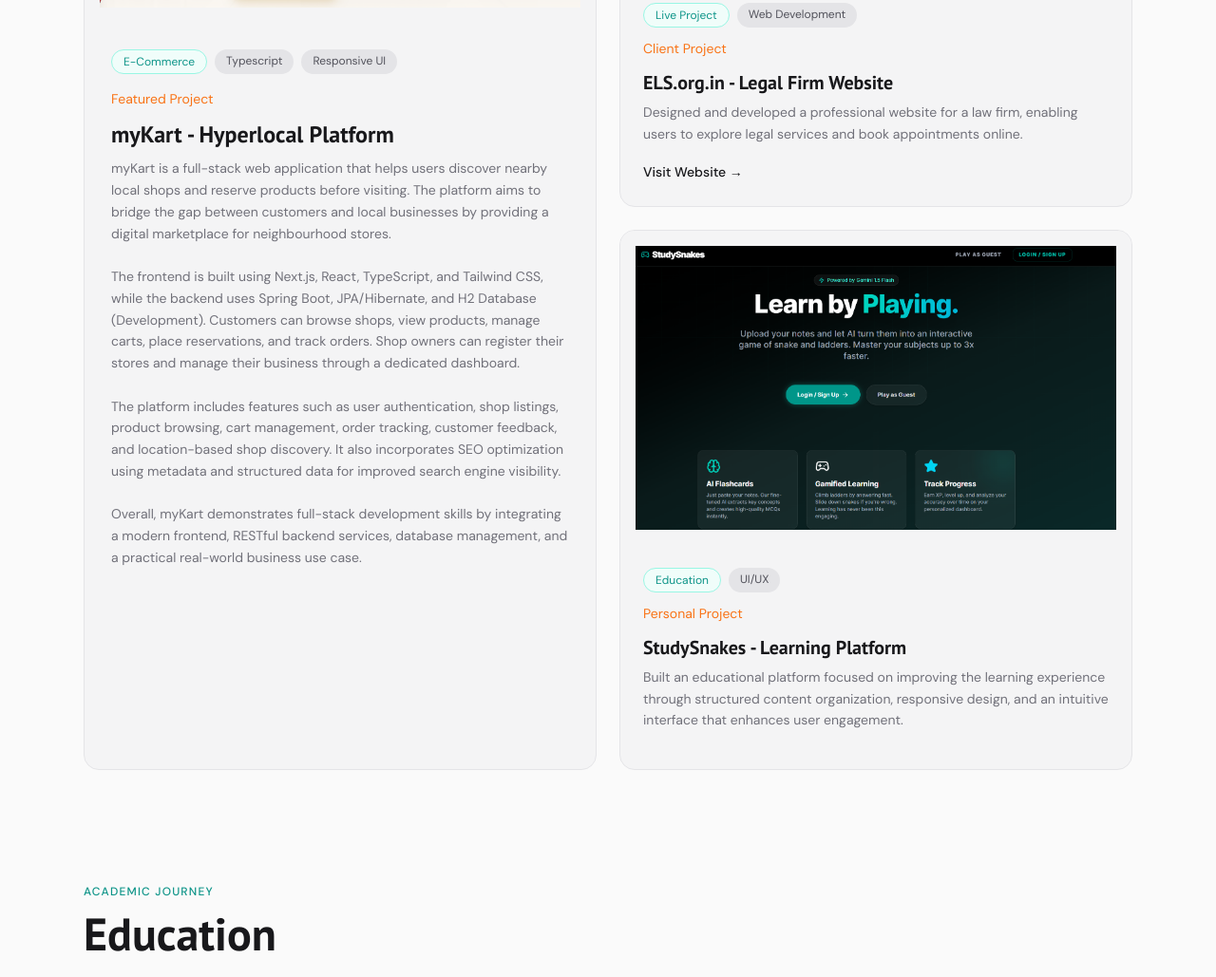
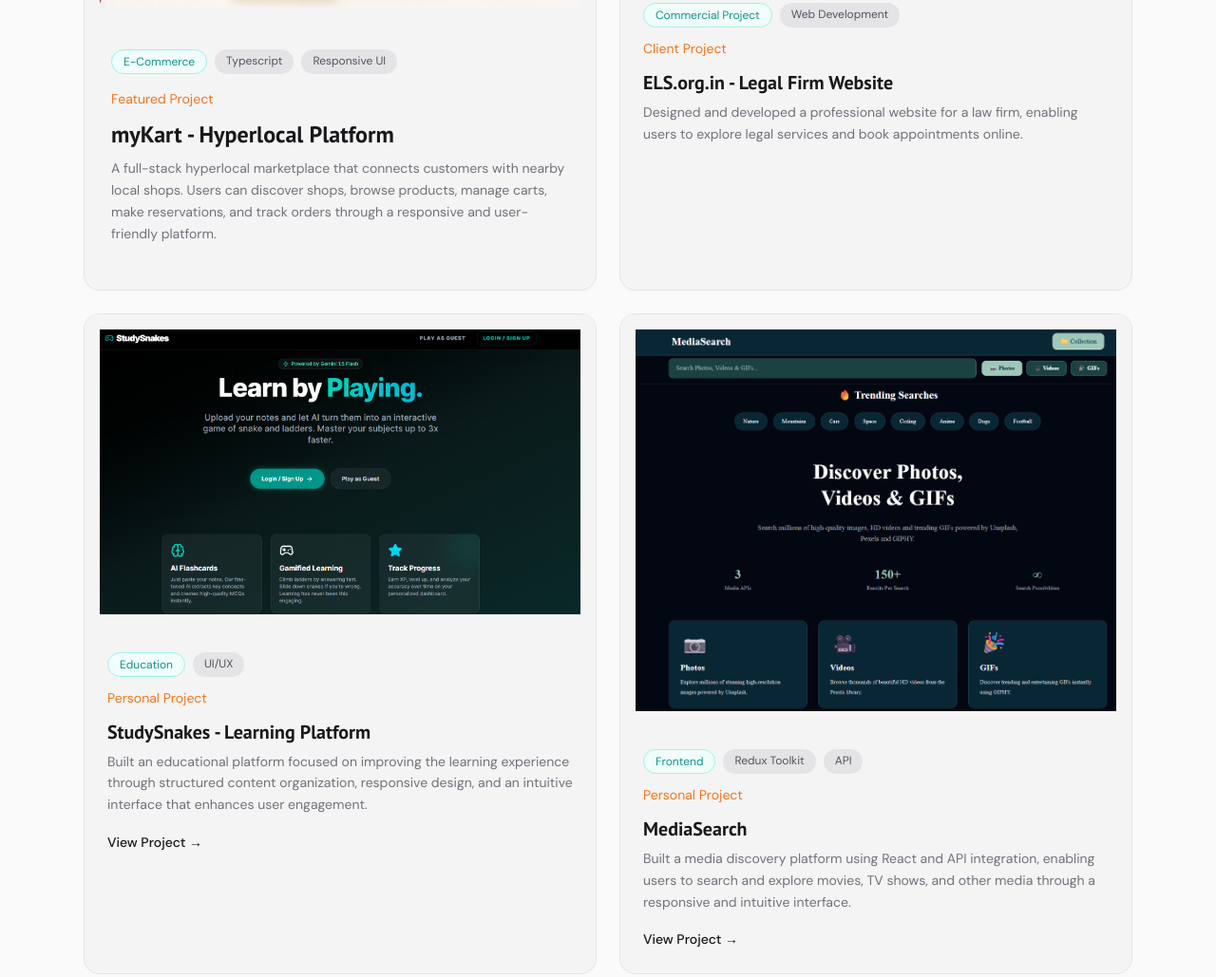
Before and after one commit to yashmittal02/online-cv, a website: page index.html in a window 1280 px wide. Shown: the part 5330-6359 px from the top of the page at 95% size. Drawn offline with nearby package versions, Linux system fonts and the light colour scheme.

Commit message:
Update portfolio

```diff
--- a/index.html
+++ b/index.html
@@ -1213,6 +1213,7 @@
               >
                 Portfolio
               </p>
+
               <h2
                 class="reveal d1 font-display font-bold text-4xl md:text-5xl text-zinc-900 dark:text-white"
               >
@@ -1221,10 +1222,11 @@
             </div>
           </div>
 
+          <!-- Projects Grid -->
           <div class="grid md:grid-cols-2 gap-6">
-            <!-- Featured Project -->
+            <!-- Project 1: myKart -->
             <article
-              class="card-h reveal d2 group rounded-2xl overflow-hidden bg-zinc-100 dark:bg-zinc-900 border border-zinc-200 dark:border-zinc-800 hover:border-accent md:row-span-2"
+              class="card-h reveal d2 group rounded-2xl overflow-hidden bg-zinc-100 dark:bg-zinc-900 border border-zinc-200 dark:border-zinc-800 hover:border-accent"
             >
               <div
                 class="pf w-full h-64 md:h-80 bg-zinc-100 dark:bg-zinc-800 flex items-center justify-center p-4"
@@ -1269,41 +1271,17 @@
                 <p
                   class="text-sm text-zinc-500 dark:text-zinc-400 leading-relaxed mb-5"
                 >
-                  myKart is a full-stack web application that helps users
-                  discover nearby local shops and reserve products before
-                  visiting. The platform aims to bridge the gap between
-                  customers and local businesses by providing a digital
-                  marketplace for neighbourhood stores.<br /><br />
-
-                  The frontend is built using Next.js, React, TypeScript, and
-                  Tailwind CSS, while the backend uses Spring Boot,
-                  JPA/Hibernate, and H2 Database (Development). Customers can
-                  browse shops, view products, manage carts, place reservations,
-                  and track orders. Shop owners can register their stores and
-                  manage their business through a dedicated dashboard.<br /><br />
-
-                  The platform includes features such as user authentication,
-                  shop listings, product browsing, cart management, order
-                  tracking, customer feedback, and location-based shop
-                  discovery. It also incorporates SEO optimization using
-                  metadata and structured data for improved search engine
-                  visibility.<br /><br />
-
-                  Overall, myKart demonstrates full-stack development skills by
-                  integrating a modern frontend, RESTful backend services,
-                  database management, and a practical real-world business use
-                  case.<br /><br />
+                  A full-stack hyperlocal marketplace that connects customers
+                  with nearby local shops. Users can discover shops, browse
+                  products, manage carts, make reservations, and track orders
+                  through a responsive and user-friendly platform.
                 </p>
-
-                <!-- <a href="#" class="inline-flex items-center gap-1.5 text-sm font-medium text-zinc-900 dark:text-white nl">
-                View Project →
-              </a> -->
               </div>
             </article>
 
-            <!-- Project 2 -->
+            <!-- Project 2: ELS -->
             <article
-              class="inline-block reveal d2 group rounded-2xl overflow-hidden bg-zinc-100 dark:bg-zinc-900 border border-zinc-200 dark:border-zinc-800 hover:border-accent"
+              class="card-h reveal d2 group rounded-2xl overflow-hidden bg-zinc-100 dark:bg-zinc-900 border border-zinc-200 dark:border-zinc-800 hover:border-accent"
             >
               <div
                 class="pf bg-zinc-100 dark:bg-zinc-800 p-4 flex justify-center"
@@ -1321,7 +1299,7 @@
                   <span
                     class="text-xs bg-teal-50 dark:bg-zinc-800 text-accent border border-teal-200 dark:border-zinc-700 px-3 py-1 rounded-full"
                   >
-                    Live Project
+                    Commercial Project
                   </span>
 
                   <span
@@ -1353,17 +1331,17 @@
                   online.
                 </p>
 
-                <a
+                <!-- <a
                   href="https://els.org.in"
                   target="_blank"
                   class="inline-flex items-center gap-1.5 text-sm font-medium text-zinc-900 dark:text-white nl"
                 >
                   Visit Website →
-                </a>
+                </a> -->
               </div>
             </article>
 
-            <!-- Project 3 -->
+            <!-- Project 3: StudySnakes -->
             <article
               class="card-h reveal d3 group rounded-2xl overflow-hidden bg-zinc-100 dark:bg-zinc-900 border border-zinc-200 dark:border-zinc-800 hover:border-accent"
             >
@@ -1409,10 +1387,76 @@
                   responsive design, and an intuitive interface that enhances
                   user engagement.
                 </p>
-
-                <!-- <a href="#" class="inline-flex items-center gap-1.5 text-sm font-medium text-zinc-900 dark:text-white nl">
-                View Project →
-              </a> -->
+                <a
+                  href="https://study-snakes-pyba.vercel.app/"
+                  target="_blank"
+                  class="inline-flex items-center gap-1.5 text-sm font-medium text-zinc-900 dark:text-white nl"
+                >
+                  View Project →
+                </a>
+              </div>
+            </article>
+
+            <!-- Project 4: MediaSearch -->
+            <article
+              class="card-h reveal d3 group rounded-2xl overflow-hidden bg-zinc-100 dark:bg-zinc-900 border border-zinc-200 dark:border-zinc-800 hover:border-accent"
+            >
+              <div
+                class="pf w-full bg-zinc-100 dark:bg-zinc-800 flex items-center justify-center p-4"
+              >
+                <img
+                  src="assets/ms.png"
+                  alt="MediaSearch"
+                  loading="lazy"
+                  class="max-w-full h-auto object-contain"
+                />
+              </div>
+
+              <div class="p-6">
+                <div class="flex flex-wrap gap-2 mb-3">
+                  <span
+                    class="text-xs bg-teal-50 dark:bg-zinc-800 text-accent border border-teal-200 dark:border-zinc-700 px-3 py-1 rounded-full"
+                  >
+                    Frontend
+                  </span>
+
+                  <span
+                    class="text-xs bg-zinc-200 dark:bg-zinc-800 text-zinc-600 dark:text-zinc-400 px-3 py-1 rounded-full"
+                  >
+                    Redux Toolkit
+                  </span>
+
+                  <span
+                    class="text-xs bg-zinc-200 dark:bg-zinc-800 text-zinc-600 dark:text-zinc-400 px-3 py-1 rounded-full"
+                  >
+                    API
+                  </span>
+                </div>
+
+                <p class="text-orange-500 text-sm mb-3">Personal Project</p>
+
+                <h3
+                  class="font-display font-bold text-xl text-zinc-900 dark:text-white mb-1.5"
+                >
+                  MediaSearch
+                </h3>
+
+                <p
+                  class="text-sm text-zinc-500 dark:text-zinc-400 leading-relaxed mb-4"
+                >
+                  Built a media discovery platform using React and API
+                  integration, enabling users to search and explore movies, TV
+                  shows, and other media through a responsive and intuitive
+                  interface.
+                </p>
+
+                <a
+                  href="https://media-search-gules.vercel.app/"
+                  target="_blank"
+                  class="inline-flex items-center gap-1.5 text-sm font-medium text-zinc-900 dark:text-white nl"
+                >
+                  View Project →
+                </a>
               </div>
             </article>
           </div>
```
Also changed, not shown: assets/ms.png (added).
